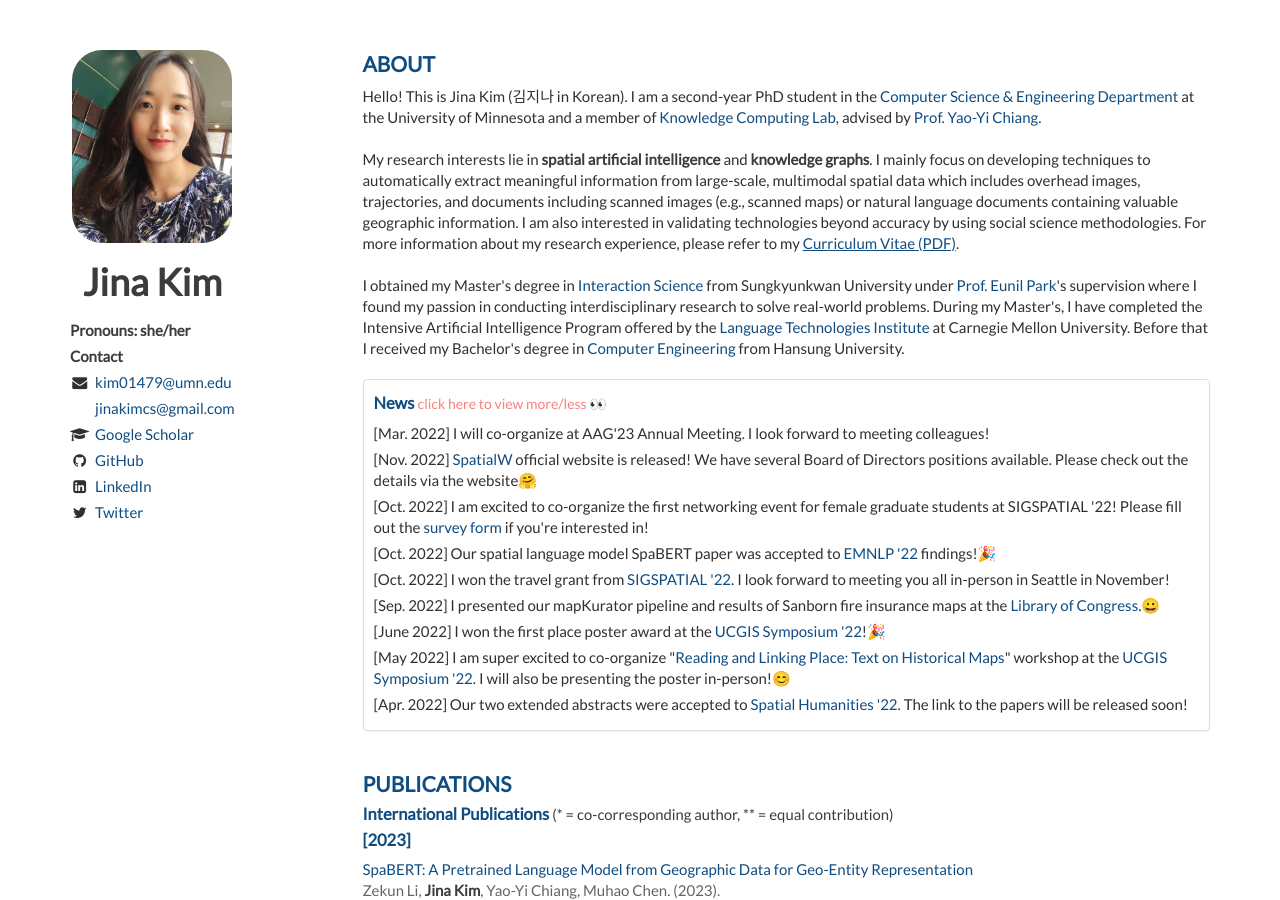
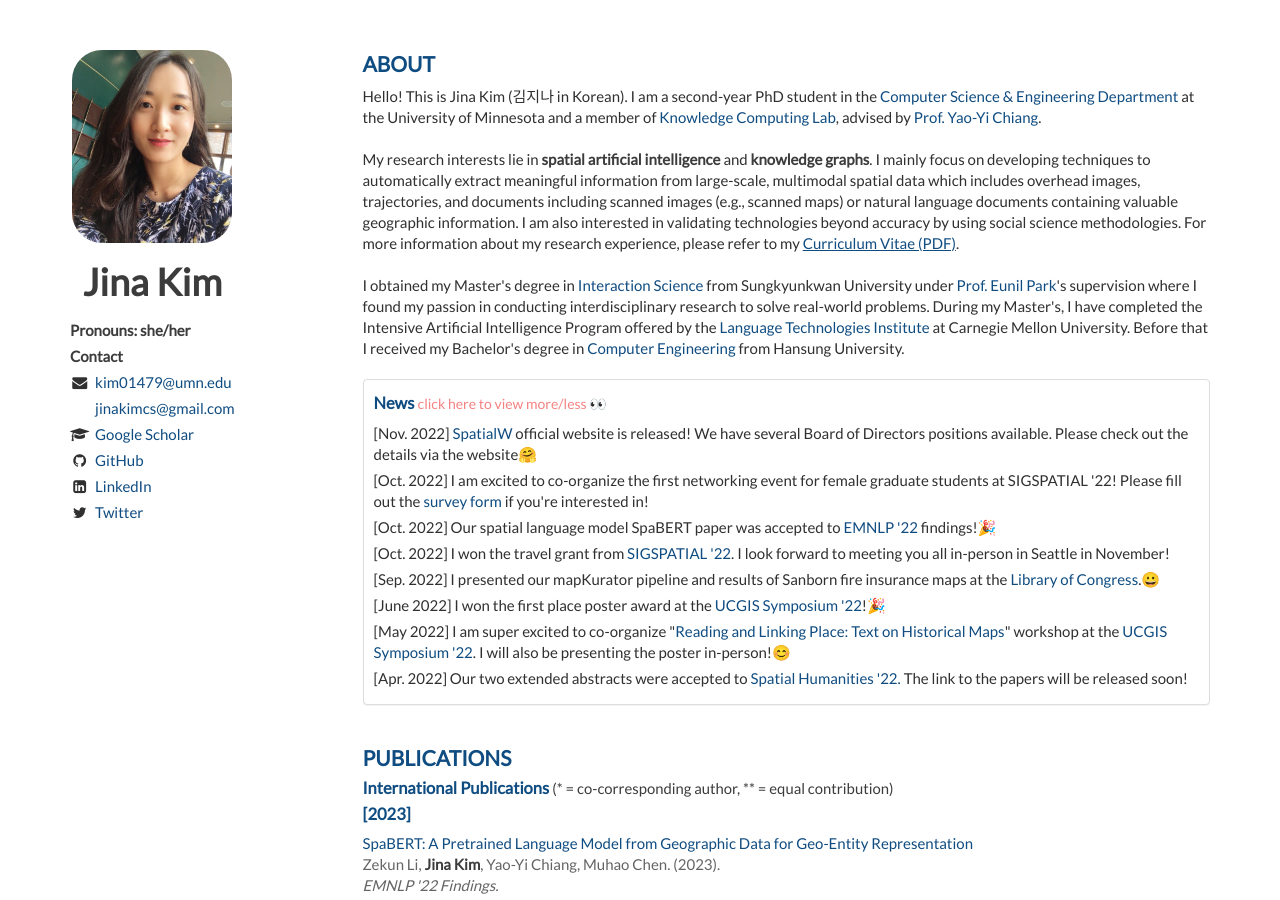
Before and after one commit to Jina-Kim/Jina-Kim.github.io, a Jekyll site: the page built from index.html, in a window 1280 px wide and 900 px high. Built offline with Jekyll 4.4.1, drawn with Linux system fonts in a browser that asks for light colours; nearby versions of some CDN libraries; the list of posts is cut into pages by our own code.

Commit message:
Update about.html

```diff
--- a/_includes/about.html
+++ b/_includes/about.html
@@ -19,7 +19,6 @@
       <div class="panel-body">
           <h2>News <a type="button" data-toggle="collapse" data-target="#collapseList" aria-expanded="false" aria-controls="collapseList" style="font-size: 85%; color: #F58282;font-weight: normal;">click here to view more/less 👀</a></h2>
         <ul class="list-unstyled">
-            <li>[Mar. 2022] I will co-organize at AAG'23 Annual Meeting. I look forward to meeting colleagues!</li>
             <li>[Nov. 2022] <a href="http://spatialwomen.github.io/">SpatialW</a> official website is released! We have several Board of Directors positions available. Please check out the details via the website🤗</li>
             <li>[Oct. 2022] I am excited to co-organize the first networking event for female graduate students at SIGSPATIAL '22! Please fill out the <a href="https://forms.gle/JicrFUYeUtaH7i3XA">survey form</a> if you're interested in!
             <li>[Oct. 2022] Our spatial language model SpaBERT paper was accepted to <a href="https://2022.emnlp.org/">EMNLP '22</a> findings!🎉</li>
```
